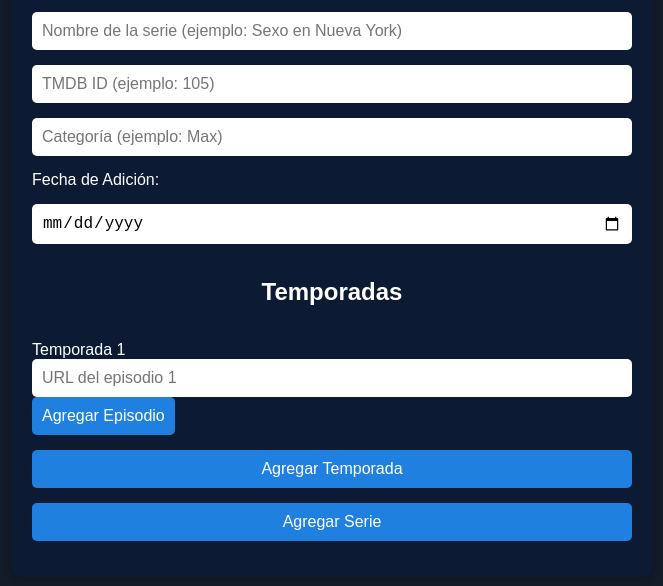
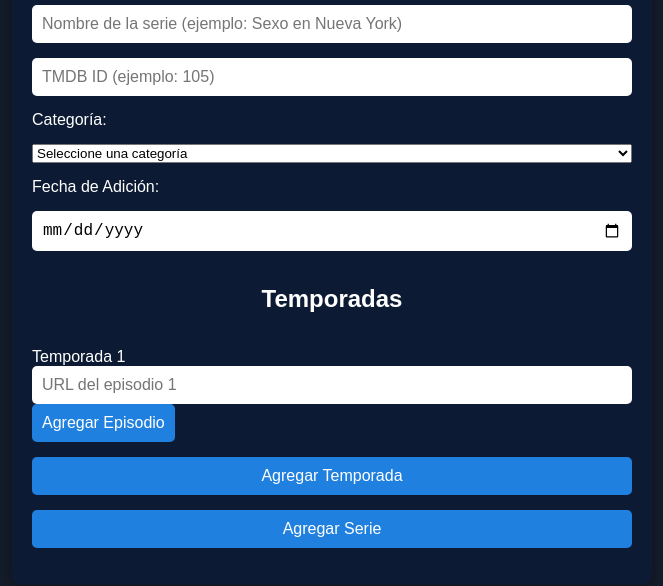
Before and after one commit to MoviMagic/generador_contenidos, a plain HTML site: page series_generator.html in a window 1280 px wide. Shown: the part 182-768 px from the top of the page, without its empty margins (308-971 px from the left). Drawn offline with Linux system fonts and the light colour scheme; no server answers.

Commit message:
Add files via upload

```diff
--- a/series_generator.html
+++ b/series_generator.html
@@ -16,7 +16,22 @@
       <input type="text" id="documentId" placeholder="ID del documento (ejemplo: 105-sex-and-the-city)" required>
       <input type="text" id="name" placeholder="Nombre de la serie (ejemplo: Sexo en Nueva York)" required>
       <input type="text" id="tmdbid" placeholder="TMDB ID (ejemplo: 105)" required>
-      <input type="text" id="category" placeholder="Categoría (ejemplo: Max)" required>
+
+      <!-- Selector para categoría -->
+      <label for="category">Categoría:</label>
+      <select id="category" required>
+        <option value="" disabled selected>Seleccione una categoría</option>
+        <option value="Series">Series</option>
+        <option value="Netflix">Netflix</option>
+        <option value="Prime Video">Prime Video</option>
+        <option value="Disney+">Disney+</option>
+        <option value="Max">Max</option>
+        <option value="Paramount+">Paramount+</option>
+        <option value="Teleseries">Teleseries</option>
+        <option value="Animes">Animes</option>
+        <option value="Asiáticos">Asiáticos</option>
+      </select>
+
       <label for="addedDate">Fecha de Adición:</label>
       <input type="date" id="addedDate" required>
       <h2>Temporadas</h2>
--- a/series_script.js
+++ b/series_script.js
@@ -43,7 +43,7 @@ document.getElementById('series-form').addEventListener('submit', async (e) => {
   const documentId = document.getElementById('documentId').value.trim();
   const name = document.getElementById('name').value.trim();
   const tmdbid = document.getElementById('tmdbid').value.trim();
-  const category = document.getElementById('category').value.trim();
+  const category = document.getElementById('category').value; // Obtener el valor del selector de categoría
   const addedDateValue = document.getElementById('addedDate').value;
   const addedDate = Timestamp.fromDate(new Date(addedDateValue));
 
```
